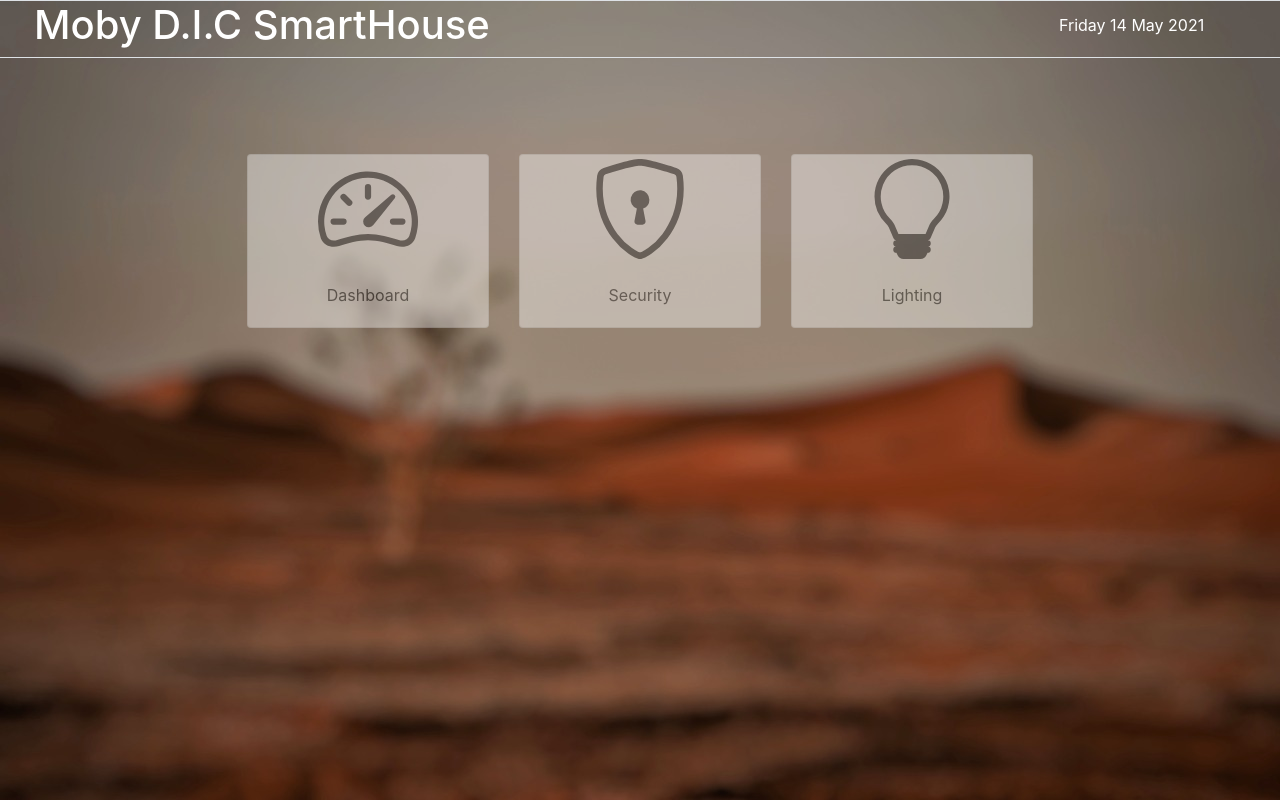
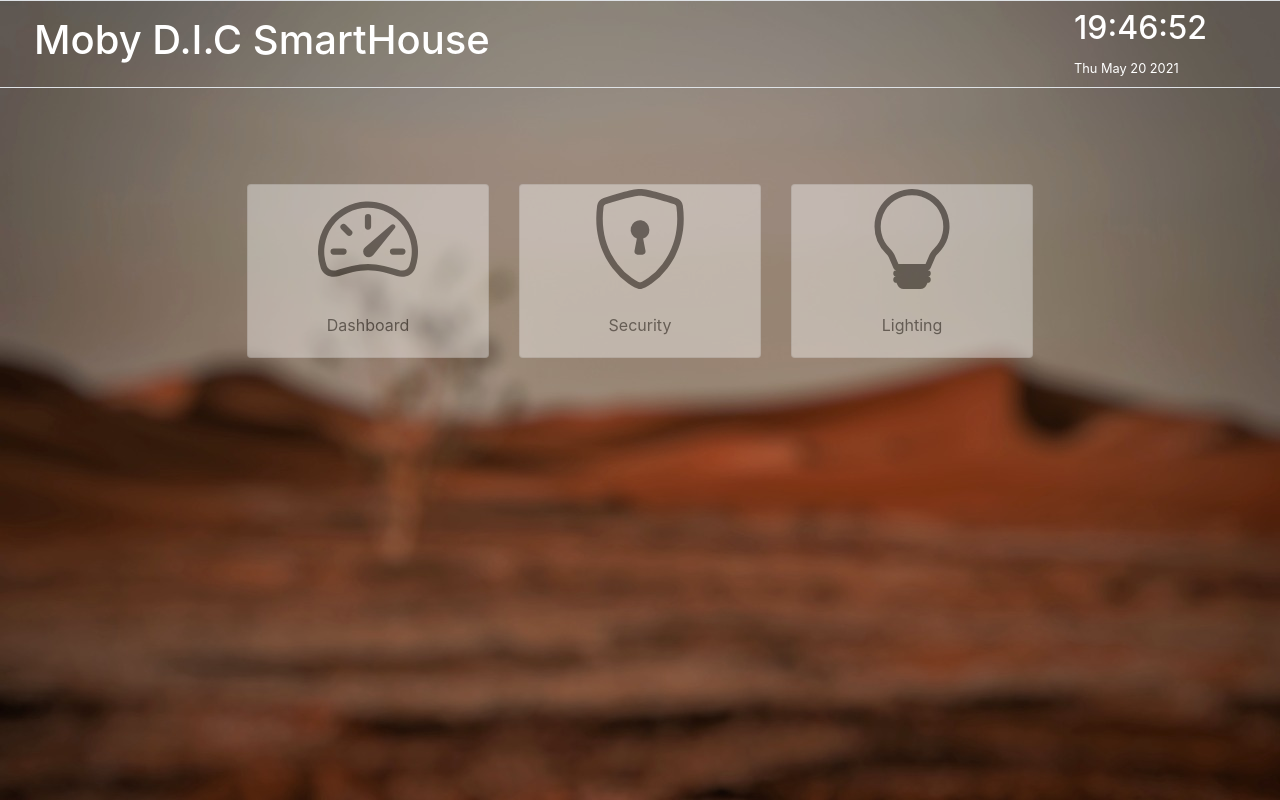
Before and after one commit to marwaBenali1/domotique-competition, a React app: page / in a window 1280 px wide. Built offline with nearby package versions, Linux system fonts and the light colour scheme.

Commit message:
not an update

```diff
--- a/src/components/UIsComponents.js
+++ b/src/components/UIsComponents.js
@@ -1,4 +1,4 @@
-import React from 'react';
+import React, { useState, useEffect } from 'react';
 
 import { useDispatch, useSelector } from 'react-redux';
 import { changeTab, windowSelectors } from "../redux/WindowSlicer";
@@ -14,13 +14,13 @@
             <div className="col-6">
                 <div className="d-flex align-items-center row">
                     {/* show return button if tab is not Home */}
-                    {(actualTab !== "Home") ? <LeftArrowButton onClick={() => dispatch(changeTab("Home"))} /> : null}
+                    {(actualTab !== "Home") && <LeftArrowButton onClick={() => dispatch(changeTab("Home"))} />}
                     <h1 className="mb-0 text-white" > Moby D.I.C SmartHouse </h1>
                 </div>
             </div>
 
-            <div className="col-2 ml-auto">
-                <p className="mb-0 text-white">Friday 14 May 2021</p>
+            <div className="col-2 ml-auto mt-2">
+                <DateDisplay />
             </div>
         </div>
     );
@@ -74,3 +74,25 @@
         </div>
     );
 }
+
+
+export function DateDisplay(props) {
+    const [currentDate, setCurrentDate] = useState(new Date());
+
+    useEffect(() => {
+        setTimeout(() => {
+            setCurrentDate(new Date());
+        }, 1000);
+    })
+
+    return(
+        <div className="col mb-0 align-items-center text-white">
+            <div className="p-0">
+                <h2 className="">{currentDate.toTimeString().slice(0, 8)}</h2>
+            </div>
+            <div className="p-0">
+                <small>{currentDate.toDateString()}</small>
+            </div>
+        </div>
+    );
+}
--- a/src/index.js
+++ b/src/index.js
@@ -8,6 +8,7 @@
 
 import 'bootstrap/dist/css/bootstrap.min.css';
 
+
 ReactDOM.render(
     <Provider store={store}>
       <App />
--- a/src/views/Home.js
+++ b/src/views/Home.js
@@ -39,6 +39,7 @@
     const disptach = useDispatch();
 
     return(
+      <React.Fragment>
         <div className="row p-5 m-5 justify-content-center">
           {tabs.map((tabProps, index) => {
             return(
@@ -50,5 +51,10 @@
             );
           })}
         </div>
+
+        <div className="row p-5 m-5 justify-content-center">
+          {/* Add here your elements */}
+        </div>
+      </React.Fragment>
     );
 }
```
Also changed, not shown: src/views/Security.js (line endings or trailing spaces), 1 other file (tests, documents, lock files or other folders). Lines whose indentation alone changed are shown as unchanged.
